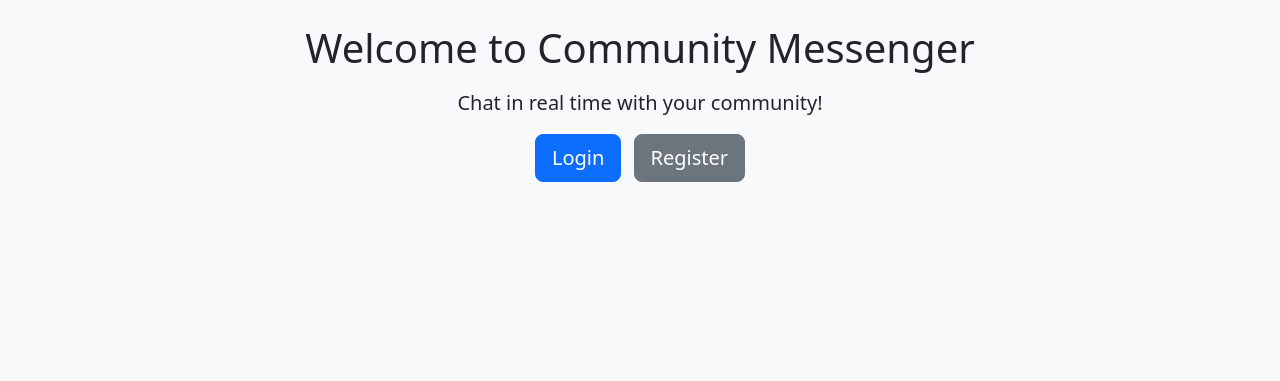
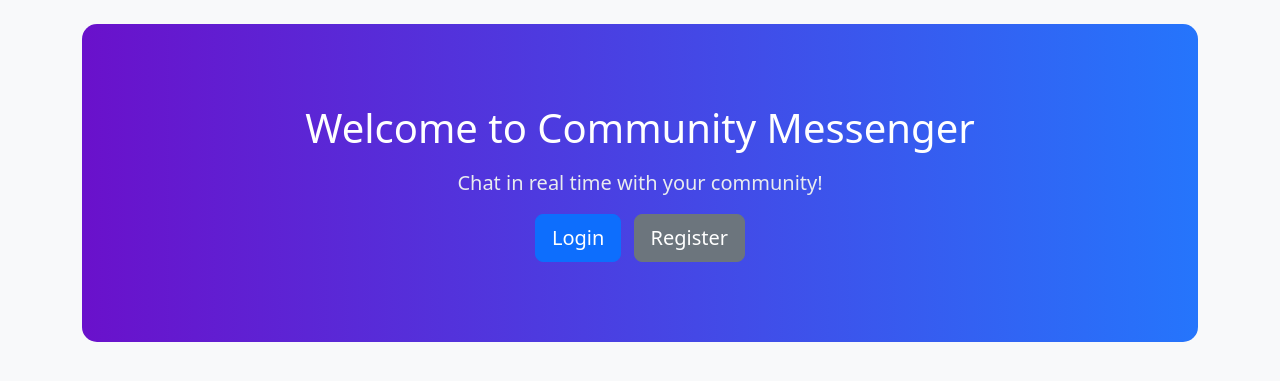
Before and after one commit to Jeremiah-Jefry/Community-Messenger, a Flask app: page / in a window 1280 px wide. Shown: the part 56-437 px from the top of the page. Run offline with Flask 3, Linux system fonts and the light colour scheme.

Commit message:
Updated View

```diff
--- a/templates/base.html
+++ b/templates/base.html
@@ -4,7 +4,6 @@
   <meta charset="UTF-8">
   <title>Messenger</title>
   <meta name="viewport" content="width=device-width, initial-scale=1">
-  <!-- Bootstrap CSS -->
   <link href="https://cdn.jsdelivr.net/npm/bootstrap@5.3.3/dist/css/bootstrap.min.css" rel="stylesheet">
   <style>
     body { background: #f8f9fa; }
@@ -27,6 +26,26 @@
     }
     .chat-message.other {
       background: #e2e3e5;
+    }
+
+    /* Added styles for the landing page */
+    .landing-page {
+      /* Option 1: Gradient Background */
+      background: linear-gradient(to right, #6a11cb, #2575fc);
+
+      /* Option 2: Image Background (uncomment to use) */
+      /*
+      background: url('https://images.unsplash.com/photo-1501854140801-50d01698950b?q=80&w=2550&auto=format&fit=crop&ixlib=rb-4.0.3&ixid=M3wxMjA3fDB8MHxwaG90by1wYWdlfHx8fGVufDB8fHx8fA%3D%3D') no-repeat center center;
+      background-size: cover;
+      */
+
+      color: white;
+      padding: 5rem 1rem;
+      border-radius: 15px;
+      text-align: center;
+    }
+    .landing-page .lead {
+        color: #e9ecef;
     }
   </style>
 </head>
@@ -60,7 +79,6 @@
     {% block content %}{% endblock %}
   </div>
 
-  <!-- Bootstrap JS -->
   <script src="https://cdn.jsdelivr.net/npm/bootstrap@5.3.3/dist/js/bootstrap.bundle.min.js"></script>
 </body>
 </html>
--- a/templates/index.html
+++ b/templates/index.html
@@ -1,6 +1,6 @@
 {% extends "base.html" %}
 {% block content %}
-<div class="text-center">
+<div class="landing-page">
   <h1 class="mb-3">Welcome to Community Messenger</h1>
   <p class="lead">Chat in real time with your community!</p>
   <a href="{{ url_for('login') }}" class="btn btn-primary btn-lg me-2">Login</a>
```
